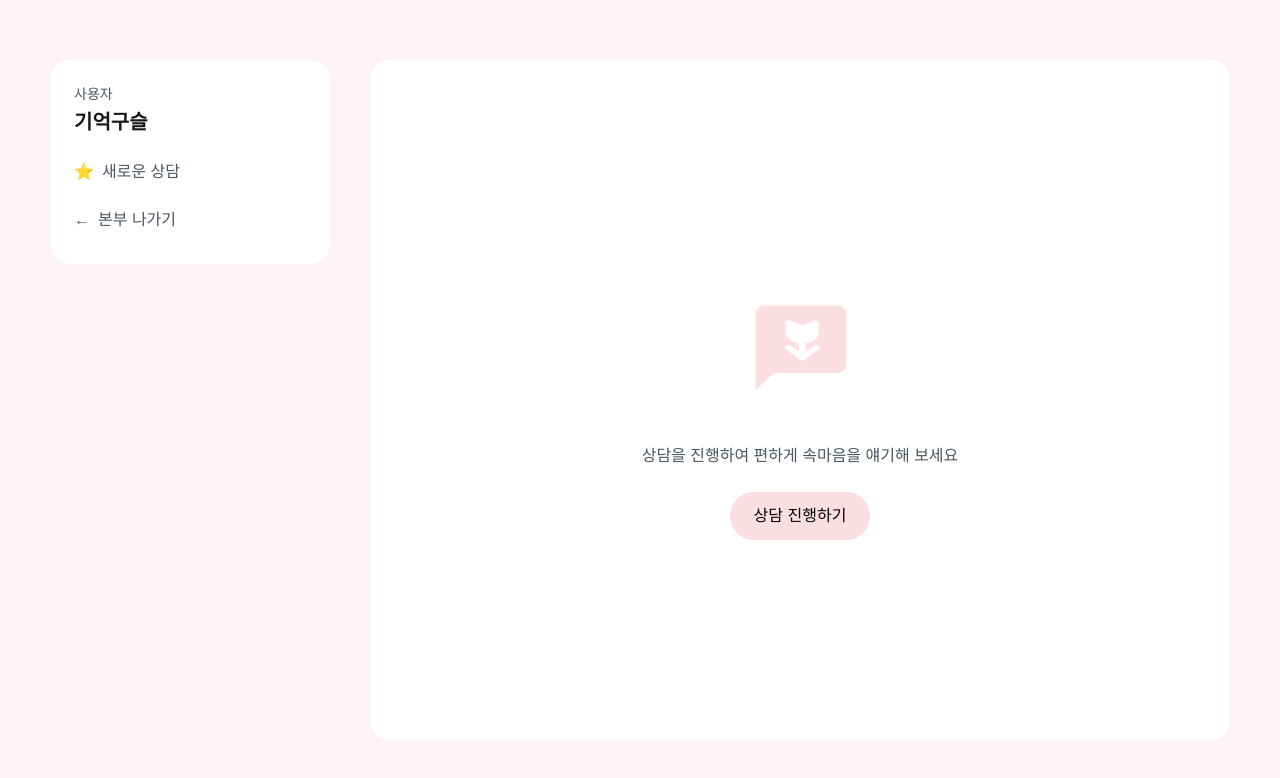
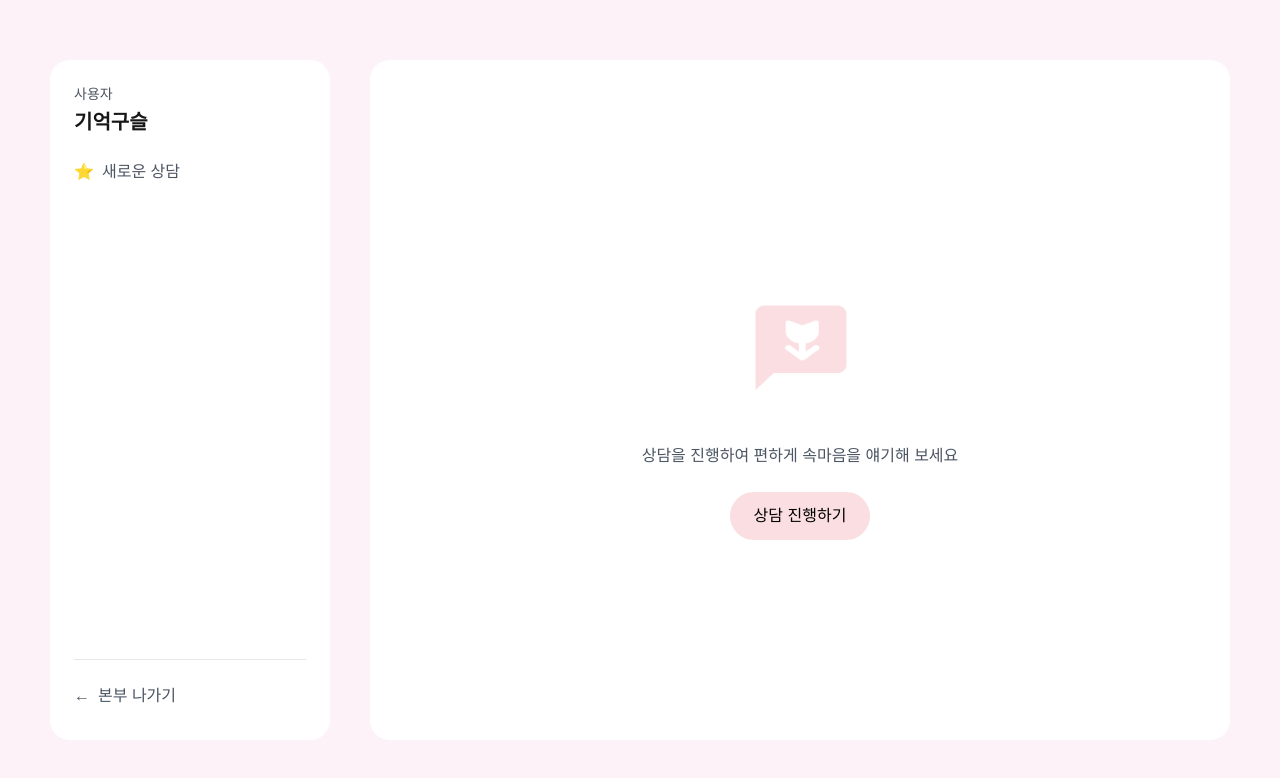
Before and after one commit to gjtjdwl/insideout-front, a Next.js app: page /chat in a window 1280 px wide. Shown: the top 778 px of the page. Built offline with nearby package versions, Linux system fonts and the light colour scheme; a web font is replaced by a local one.

Commit message:
Fix: 세션이 너무 많을 경우 스크롤이 생기도록 수정

```diff
--- a/app/components/ChatSideBar.tsx
+++ b/app/components/ChatSideBar.tsx
@@ -38,15 +38,15 @@ const ChatSideBar: React.FC<ChatSideBarProps> = ({
   };
 
   return (
-    <div className="w-[280px] bg-white rounded-[20px] p-6 flex flex-col">
+    <div className="w-[280px] bg-white rounded-[20px] p-6 flex flex-col h-full">
       {/* 사용자 정보 */}
-      <div className="mb-6">
+      <div className="flex-shrink-0 mb-6">
         <h2 className="text-gray-600 mb-1 text-sm">{userName}</h2>
         <h1 className="text-xl font-bold">기억구슬</h1>
       </div>
 
       {/* 새 상담 버튼 */}
-      <div className="mb-4">
+      <div className="flex-shrink-0 mb-4">
         <button
           onClick={onCreateChat}
           className="flex items-center gap-2 text-gray-600 hover:text-gray-800"
@@ -56,8 +56,9 @@ const ChatSideBar: React.FC<ChatSideBarProps> = ({
         </button>
       </div>
 
-      {/* 세션 목록 */}
-      <div className="flex-1">
+      {/* 세션 목록 - 스크롤 가능한 영역 */}
+      <div className="flex-1 overflow-y-auto scrollbar-hide">
+        <div className="space-y-1">
           {sessions
             .filter((session) => session && session.id)
             .sort(
@@ -67,7 +68,7 @@ const ChatSideBar: React.FC<ChatSideBarProps> = ({
               <button
                 key={`session-${session.id}-${session.date}`}
                 onClick={() => onSessionSelect?.(session.id)}
-              className={`w-full text-left px-4 py-2 hover:bg-gray-100 ${
+                className={`w-full text-left px-4 py-2 hover:bg-gray-100 rounded-lg transition-colors ${
                   selectedSessionId === session.id ? 'bg-gray-100' : ''
                 }`}
               >
@@ -76,8 +77,10 @@ const ChatSideBar: React.FC<ChatSideBarProps> = ({
               </button>
             ))}
         </div>
+      </div>
 
       {/* 뒤로가기 버튼 */}
+      <div className="flex-shrink-0 mt-4 pt-4 border-t">
         <button
           onClick={() => router.push('/')}
           className="flex items-center gap-2 text-gray-600 hover:text-gray-800 py-2"
@@ -85,6 +88,7 @@ const ChatSideBar: React.FC<ChatSideBarProps> = ({
           <span>←</span> 본부 나가기
         </button>
       </div>
+    </div>
   );
 };
 
```
Lines whose indentation alone changed are shown as unchanged.
